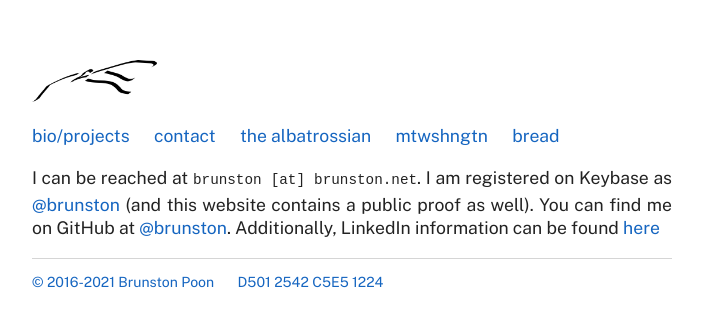
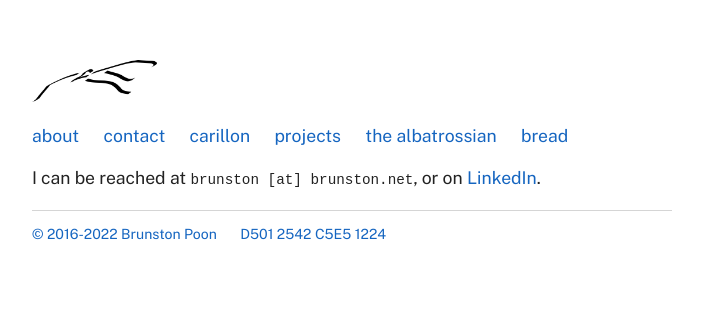
Before and after one commit to brunston/brunstonnet, a Jekyll site: the page built from contact/index.md, in a window 1280 px wide. Shown: the top 327 px of the page, without its empty margins (288-991 px from the left). Built offline with Jekyll 4.4.1, drawn with Linux system fonts in a browser that asks for light colours.

Commit message:
feat: cleanup, projects page, carillon page

```diff
--- a/_layouts/default.html
+++ b/_layouts/default.html
@@ -9,10 +9,11 @@
 		<nav>
             <img src="/images/albatrossb.png" alt="brunston_albatross" style="width:125px;height:42px;">
     		<ul>
-    		    <li><a href="/">bio/projects</a></li>
+    		    <li><a href="/">about</a></li>
         	    <li><a href="/contact">contact</a></li>
+				<li><a href="/carillon">carillon</a></li>
+				<li><a href="/projects">projects</a></li>
     		    <li><a href="https://albatrossian.xyz/">the albatrossian</a></li>
-		    	<li><a href="https://mtwshngtn.github.io/">mtwshngtn</a></li>
                 <li><a href="http://bread.brunston.io/">bread</a></li>
             </ul>
 		</nav>
@@ -23,7 +24,7 @@
 		</div><!-- /.container -->
 		<footer>
     		<ul>
-        		<li><a href="http://brunston.net/">© 2016-2021 Brunston Poon</a>
+        		<li><a href="https://brunston.net/">© 2016-2022 Brunston Poon</a>
 			    <li><a href="/pgp">D501 2542 C5E5 1224</a>
             </ul>
 		</footer>
--- a/contact/index.md
+++ b/contact/index.md
@@ -3,4 +3,4 @@
 title: "Contact"
 ---
 
-I can be reached at `brunston [at] brunston.net`. I am registered on Keybase as [@brunston](https://keybase.io/brunston) (and this website contains a public proof as well). You can find me on GitHub at [@brunston](https://github.com/brunston). Additionally, LinkedIn information can be found [here](https://linkedin.com/in/brunston)
+I can be reached at `brunston [at] brunston.net`, or on [LinkedIn](https://linkedin.com/in/brunston).
```
Also changed, not shown: carillon/index.md (added, +13 -0 lines), code/index.md (deleted, +0 -6 lines), index.md (+3 -3 lines), projects/index.md (added, +15 -0 lines).
